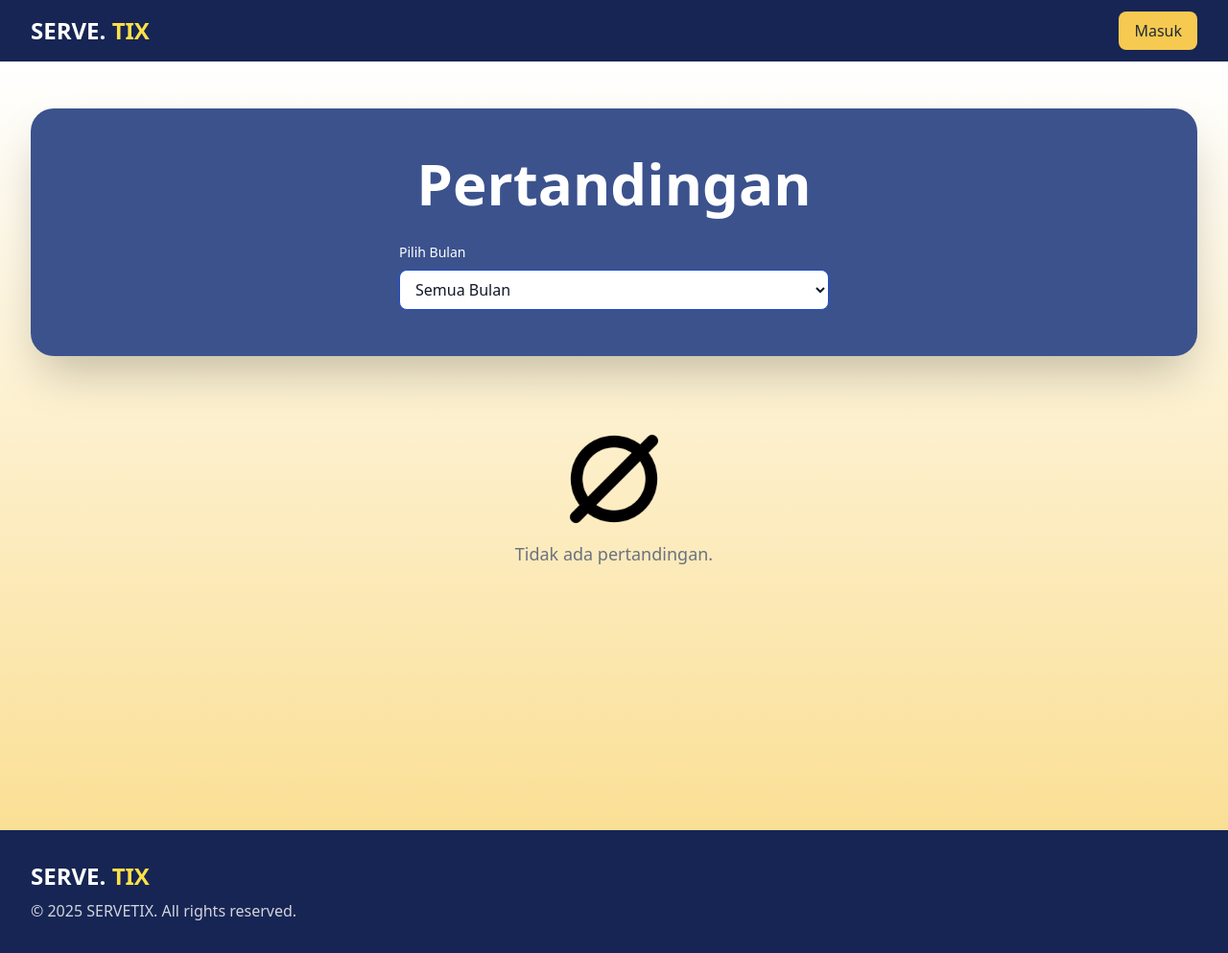
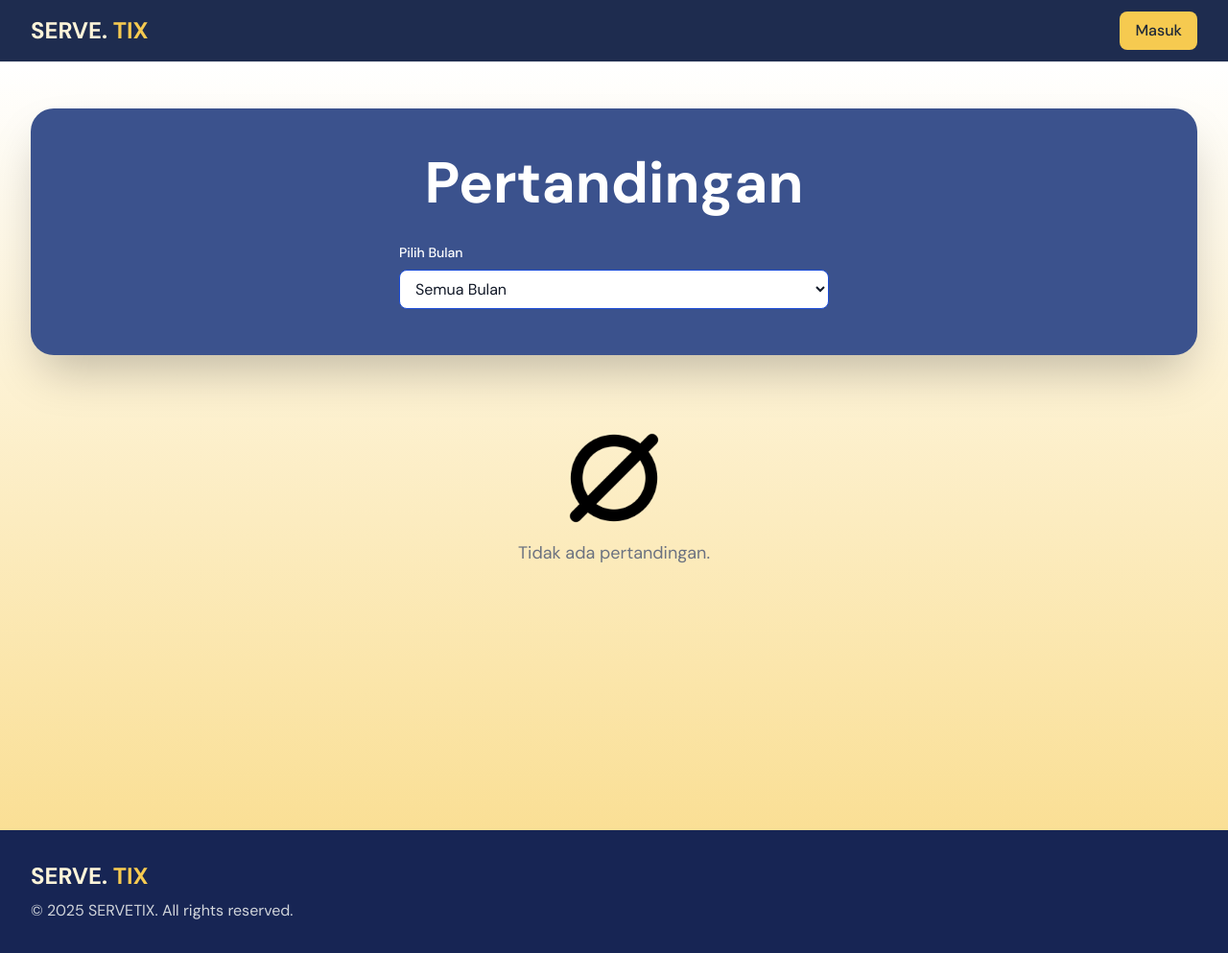
Before and after one commit to jebs-tech/bismillahmasukgoogle, a Django app: page / in a window 1280 px wide. Shown: the whole page at 96% size. Run offline with Django 5.2, Linux system fonts and the light colour scheme; data that the repository does not hold is empty; some libraries are stand-ins or nearby versions.

Commit message:
Kayaknya kelar? ngk tau

```diff
--- a/static/css/global.css
+++ b/static/css/global.css
@@ -1,3 +1,6 @@
 /* minimal styles, Tailwind handles most */
 .container { max-width: 1000px; margin-left:auto; margin-right:auto; padding-left: 1rem; padding-right:1rem; }
 .btn { display:inline-block; }
+    body {
+        font-family: 'DM Sans', sans-serif;
+    }
--- a/templates/base.html
+++ b/templates/base.html
@@ -6,15 +6,17 @@
     <meta name="viewport" content="width=device-width, initial-scale=1.0">
     <title>{% block title %}SERVE.TIX - Pertandingan{% endblock %}</title>
     <script src="https://cdn.tailwindcss.com"></script>
+    <link href="https://fonts.googleapis.com/css2?family=DM+Sans:ital,opsz,wght@0,9..40,100..1000;1,9..40,100..1000&display=swap" rel="stylesheet">
+    <style>body { font-family: 'DM Sans', sans-serif; }</style>
 </head>
 <body class="bg-gray-50">
-    <nav class="bg-blue-950 shadow-lg border-b">
+    <nav class="bg-[#1E2C4F] shadow-lg border-b">
         <div class="max-w-7xl mx-auto px-4 sm:px-6 lg:px-8">
             <div class="flex justify-between items-center h-16">
                 <div class="flex items-center">
                     <a href="#" class="text-xl sm:text-2xl font-bold">
-                        <span class="text-white">SERVE.</span>
-                        <span class="text-yellow-300">TIX</span>
+                        <span class="text-[#FDF4D9]">SERVE.</span>
+                        <span class="text-[#F6CA50]">TIX</span>
                     </a>
                 </div>
 
@@ -46,8 +48,8 @@
             <!-- SERVETIX - di atas -->
             <div class="flex items-center mb-2">
                 <h2 class="text-xl sm:text-2xl font-bold">
-                    <span class="text-white">SERVE.</span>
-                    <span class="text-yellow-300">TIX</span>
+                    <span class="text-[#FDF4D9]">SERVE.</span>
+                    <span class="text-[#F6CA50]">TIX</span>
                 </h2>
             </div>
 
```
Also changed, not shown: static/images/default_team.png.
